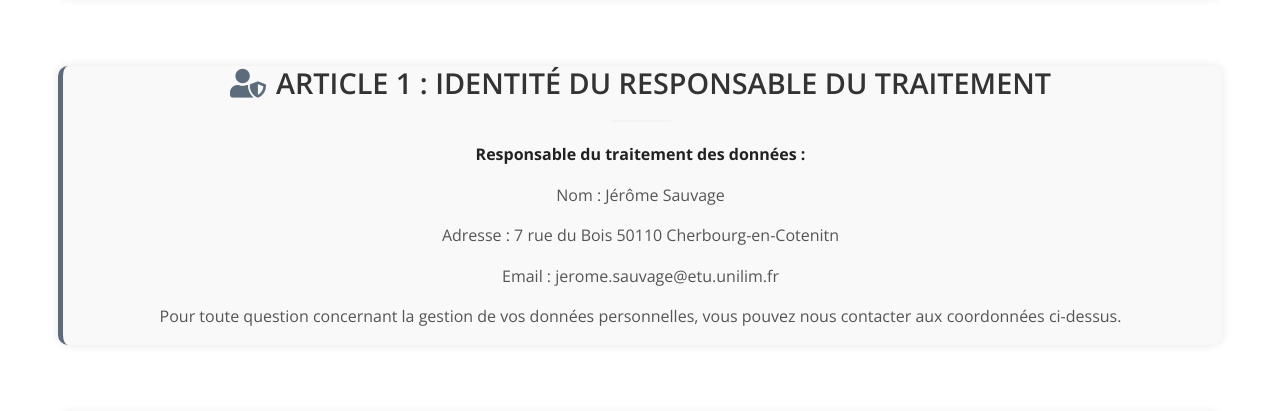
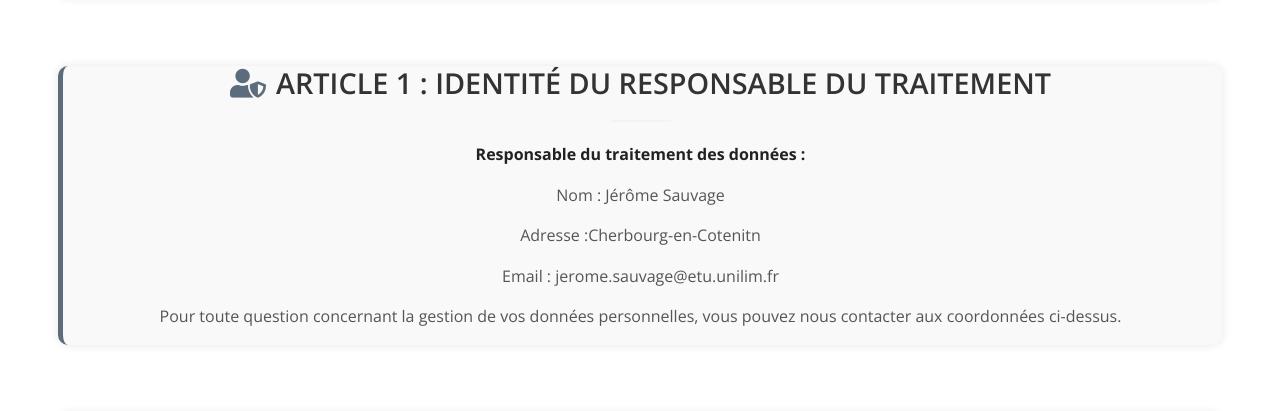
Before and after one commit to siggwer/Portfolio, a Symfony app: template templates/politique/politique.html.twig in a window 1280 px wide. Shown: the part 1107-1518 px from the top of the page. Run offline with Twig, Linux system fonts and the light colour scheme; the template is opened without the code that fills it, so the values that code supplies are empty; some libraries are stand-ins or nearby versions.

Commit message:
update mention section

```diff
--- a/templates/_partial/_mention.html.twig
+++ b/templates/_partial/_mention.html.twig
@@ -13,7 +13,7 @@
                 <h2><i class="fas fa-file-alt"></i> 1. Déclaration légale</h2>
                 <hr class="separator">
                 <p><strong>Propriétaire</strong> : Jérôme Sauvage</p>
-                <p><strong>Adresse</strong> : Rue du Bois, 50110 - Cherbourg-en-Cotentin</p>
+                <p><strong>Adresse</strong> : Cherbourg-en-Cotentin</p>
                 <p><strong>Créateur</strong> : Sauvage Jérôme</p>
                 <p><strong>Responsable de publication</strong> : Sauvage Jérôme</p>
                 <p><strong>Contact Responsable</strong> : jerome.sauvage@etu.unilm.fr</p>
--- a/templates/_partial/_politique.html.twig
+++ b/templates/_partial/_politique.html.twig
@@ -19,7 +19,7 @@
                 <hr class="separator">
                 <p><strong>Responsable du traitement des données :</strong></p>
                 <p>Nom : Jérôme Sauvage</p>
-                <p>Adresse : 7 rue du Bois 50110 Cherbourg-en-Cotenitn</p>
+                <p>Adresse :Cherbourg-en-Cotenitn</p>
                 <p>Email : jerome.sauvage@etu.unilim.fr</p>
                 <p>Pour toute question concernant la gestion de vos données personnelles, vous pouvez nous contacter aux coordonnées ci-dessus.</p>
             </div>
@@ -111,7 +111,7 @@
             <div class="col-lg-12 wow fadeInUp" data-wow-delay="0.1s">
                 <h2><i class="fas fa-server"></i>ARTICLE 10 : HÉBERGEMENT DES DONNÉES</h2>
                 <hr class="separator">
-                <p>Le site est hébergé par [Nom de l’hébergeur], à l’adresse suivante : [Adresse du siège de l’hébergeur].</p>
+                <p>Le site est hébergé par o2switch, à l’adresse suivante : Chemin des Pardiaux 63000 Clermont-Ferrand.</p>
             </div>
 
             <!-- ARTICLE 11 -->
```
